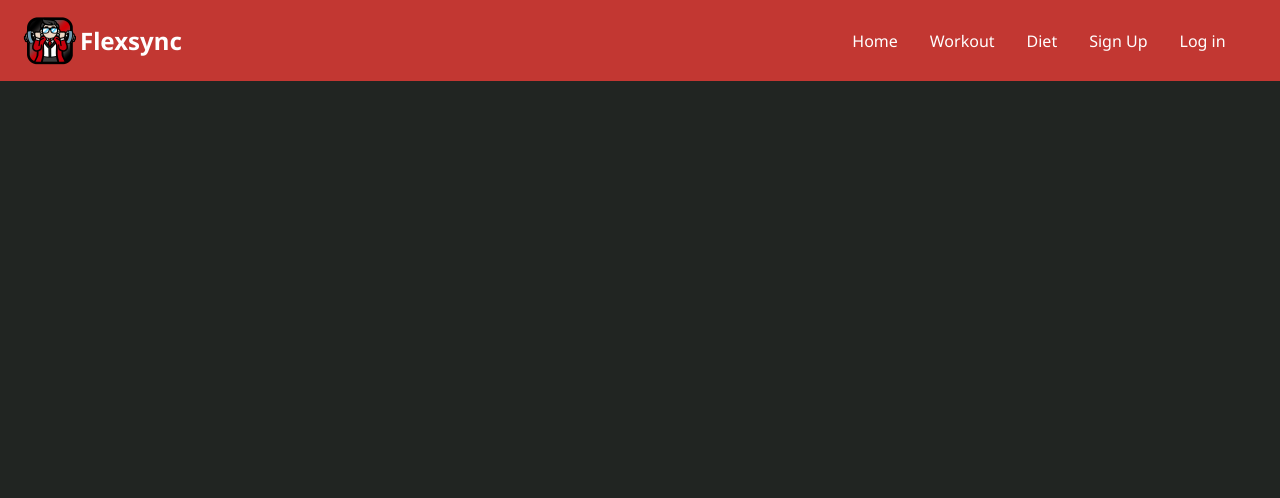
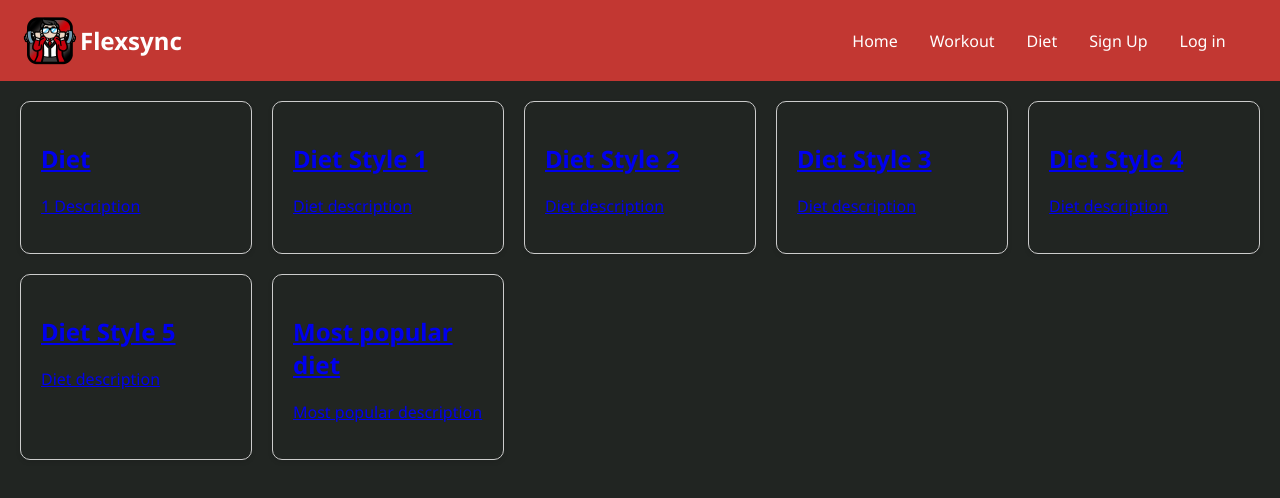
Before and after one commit to https-nyx/FlexSync-Web, a React (Vite) app: page /diet in a window 1280 px wide. Shown: the top 498 px of the page. Built offline with nearby package versions, Linux system fonts and the light colour scheme.

Commit message:
UI additions

```diff
--- a/src/Components/Diet.jsx
+++ b/src/Components/Diet.jsx
@@ -1,7 +1,65 @@
 import DietStyle from "../Styles/diet.module.css";
+import { Link } from "react-router-dom";
+
 
 const Diet = () => {
-  return <></>;
+  return <>
+  <div className={DietStyle["dietContainer"]} >
+
+  <div className={DietStyle["dietCard"]}>
+       <Link to="/diet/:id">
+    <h2>Diet</h2>
+    <p> 1 Description</p>
+        </Link>
+  </div>
+
+  <div className={DietStyle["dietCard"]}>
+    <Link to="/diet/:id">
+  <h2>Diet Style 1</h2>
+  <p>Diet description</p>
+    </Link>
+  </div>
+
+  <div className={DietStyle["dietCard"]}>
+    <Link to="/diet/:id">
+  <h2>Diet Style 2</h2>
+  <p>Diet description</p>
+  </Link>
+  </div>
+
+  <div className={DietStyle["dietCard"]}>
+  <Link to="/diet/:id">
+  <h2>Diet Style 3</h2>
+  <p>Diet description</p>
+  </Link>
+  </div>
+
+  <div className={DietStyle["dietCard"]}>
+  <Link to="/diet/:id">
+  <h2>Diet Style 4</h2>
+  <p>Diet description</p>
+  </Link>
+  </div>
+
+  <div className={DietStyle["dietCard"]}>
+  <Link to="/diet/:id">
+  <h2>Diet Style 5</h2>
+  <p>Diet description</p>
+  </Link>
+  </div>
+
+  <div className={DietStyle["dietCard"]}>
+  <Link to="/diet/:id">
+  <h2>Most popular diet</h2>
+  <p>Most popular description</p>
+  </Link>
+  </div>
+
+
+  </div>
+
+
+  </>;
 };
 
 export default Diet;
--- a/src/Components/Home.jsx
+++ b/src/Components/Home.jsx
@@ -1,6 +1,8 @@
 import React from "react";
 import HomeStyle from "../Styles/home.module.css";
 import gympic from '../assets/images/kegyat.jpg';
+import { Link } from "react-router-dom";
+
 
 const Home = () => {
   return (
@@ -11,10 +13,11 @@ const Home = () => {
     <h2 className={HomeStyle.bannersubtitle}>Staying Fit Made Easier!</h2>
 
     <p className={HomeStyle.bannertext}>Create the workout and diet plan for you!</p>
+    <Link to="/signup">
+    <button className={HomeStyle.bannerbutton} href="#WorkoutPlan">Get Started</button>
+    </Link>
+    <button className={HomeStyle.bannerbutton}>About us</button>
 
-    <button className={HomeStyle.bannerbutton} href="#WorkoutPlan">Get Started</button>
-
-    <button className={HomeStyle.bannerbutton}>About us</button>
 
     <h3 className={HomeStyle.bannerfitness}>FITNESS</h3>
 
--- a/src/Components/Profile.jsx
+++ b/src/Components/Profile.jsx
@@ -1,10 +1,27 @@
 import ProfileStyle from "../Styles/profile.module.css";
+import Profilepic from '../assets/images/kegyat.jpg';
+
+
 
 const Profile = () => {
   return (
-    <>
-      <h1>Profile</h1>
-    </>
+    <div className={ProfileStyle.profileContainer}>
+
+      <h1 className={ProfileStyle.username}>Username</h1>
+
+      <p className={ProfileStyle.age}>
+        Age:
+      </p>
+      <p className={ProfileStyle.gender}>
+        Gender:
+      </p>
+      <p className={ProfileStyle.isDisabled}>
+        IsDisabled:
+      </p>
+      <p className={ProfileStyle.mostClickied}>
+        Most clicked workout:
+      </p>
+    </div>
   );
 };
 
--- a/src/Components/Workout.jsx
+++ b/src/Components/Workout.jsx
@@ -1,32 +1,52 @@
 import WorkoutStyle from "../Styles/workout.module.css";
+import { Link } from "react-router-dom";
 
 const Workout = () => {
   return (
     <>
       <div className={WorkoutStyle["workoutContainer"]}>
+
         <div className={WorkoutStyle["workoutCard"]}>
+        <Link to="/workout/:id">
           <h2>Workout 1</h2>
           <p>Workout 1 Description</p>
+        </Link>
         </div>
         <div className={WorkoutStyle["workoutCard"]}>
+        <Link to="/workout/:id">
           <h2>Workout 2</h2>
           <p>Workout 2 Description</p>
+        </Link>
         </div>
         <div className={WorkoutStyle["workoutCard"]}>
+        <Link to="/workout/:id">
           <h2>Workout 3</h2>
           <p>Workout 3 Description</p>
+        </Link>
         </div>
         <div className={WorkoutStyle["workoutCard"]}>
+        <Link to="/workout/:id">
           <h2>Workout 4</h2>
           <p>Workout 4 Description</p>
+        </Link>
         </div>
         <div className={WorkoutStyle["workoutCard"]}>
+        <Link to="/workout/:id">
           <h2>Workout 5</h2>
           <p>Workout 5 Description</p>
+        </Link>
         </div>
         <div className={WorkoutStyle["workoutCard"]}>
+        <Link to="/workout/:id">
           <h2>Workout 6</h2>
           <p>Workout 6 Description</p>
+        </Link>
+        </div>
+        <div className={WorkoutStyle["workoutCard"]}>
+        <Link to="/workout/:id">
+          <h2>Most clicked</h2>
+          <p>Most clicked description</p>
+        </Link>
         </div>
       </div>
     </>
--- a/src/Styles/diet.module.css
+++ b/src/Styles/diet.module.css
@@ -0,0 +1,13 @@
+.dietContainer {
+    display: grid;
+    grid-template-columns: repeat(auto-fill, minmax(200px, 1fr));
+    gap: 20px;
+    padding: 20px;
+  }
+
+  .dietCard {
+    border: 1px solid #ccc;
+    border-radius: 10px;
+    padding: 20px;
+    box-shadow: 0 2px 5px rgba(0, 0, 0, 0.1);
+  }
--- a/src/Styles/profile.module.css
+++ b/src/Styles/profile.module.css
@@ -0,0 +1,33 @@
+.profileContainer {
+    /* Add styles for the container if needed */
+    text-align: center;
+  }
+
+
+  .username {
+    /* Add styles for the username if needed */
+    text-align: center;
+
+  }
+
+  .age {
+    /* Add styles for the age if needed */
+    text-align: center;
+
+  }
+
+  .gender {
+    /* Add styles for the gender if needed */
+    text-align: center;
+
+  }
+
+  .isDisabled {
+    /* Add styles for the isDisabled if needed */
+    text-align: center;
+}
+
+  .mostClicked{
+
+    text-align: center;
+}
```
